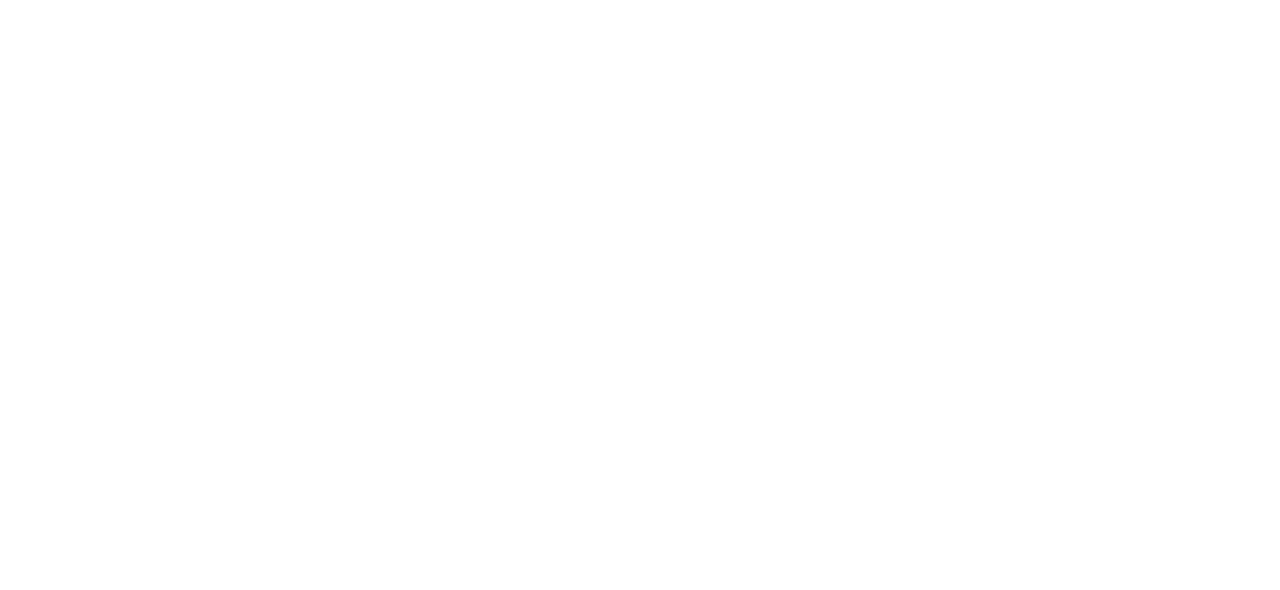
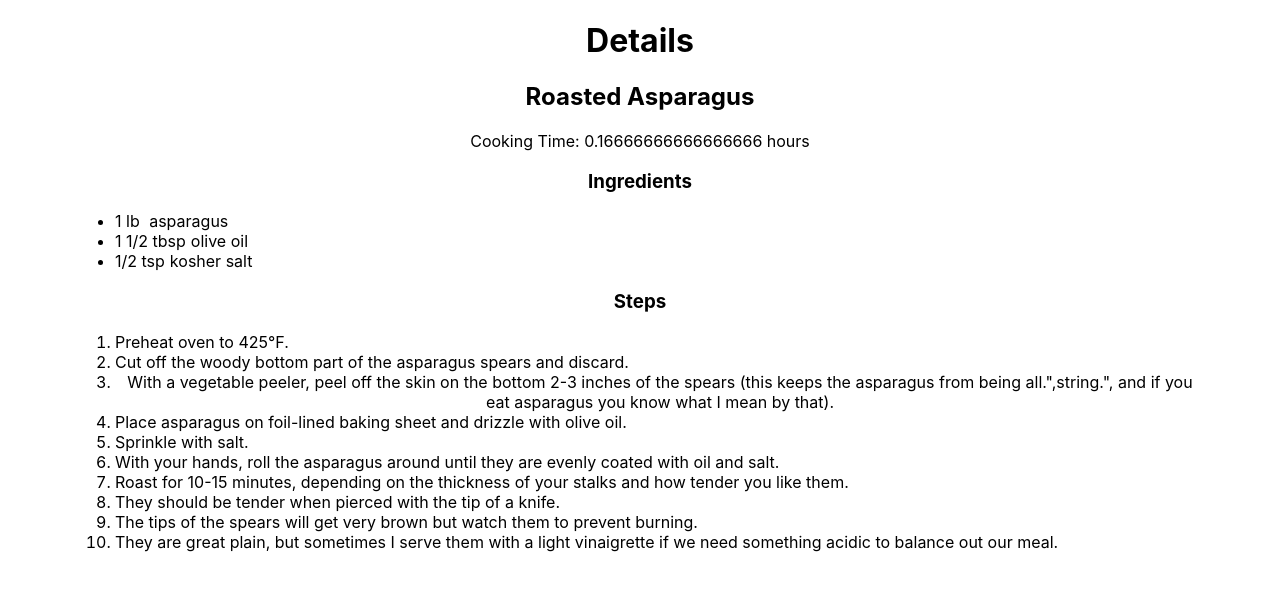
Before and after one commit to sasham43/recipe-list, a React (Create React App) app: page /details/1 in a window 1280 px wide. Before the commit this address had no page. Shown: the top 590 px of the page. Built offline with nearby package versions, Linux system fonts and the light colour scheme; data requests are answered from the project's data file.

Commit message:
stub out details page

```diff
--- a/src/App.js
+++ b/src/App.js
@@ -11,12 +11,12 @@
 function App() {
   return (
     <div className="App">
-      {/* <List /> */}
       <Router>
         <Routes>
           <Route exact path="/" >
             <Route index element={<List />}></Route>
-            <Route path="/details" element={<Details />}>
+            <Route path="/details">
+              <Route path=":index"  element={<Details />} />
             </Route>
             <Route path="/create" element={<Create />}>
             </Route>
--- a/src/components/Details.js
+++ b/src/components/Details.js
@@ -1,5 +1,63 @@
+import { useState, useEffect } from 'react'
+import { useParams } from 'react-router-dom'
+
+import { getRecipes } from '../recipes'
+
 export default function Details(){
+    let params = useParams()
+
+    const [recipe, setRecipe] = useState()
+
+    // console.log('what do we have', params)
+    useEffect(() => {
+        async function getRecipe(){
+            let data = await getRecipes({index: params.index})
+console.log('ddata', data)
+            setRecipe(data[0])
+        }
+
+        getRecipe()
+    }, [params])
+
+
     return (
-        <div>Details</div>
+        <>
+            <h1>Details</h1>
+            {recipe ? <div>
+                <h2 className={`recipe-item`}>{recipe.name}</h2>
+                <div className={`recipe-item`}>
+                    <span>Cooking Time: </span> <span>{recipe.cookingTime/60} hours</span>
+                </div>
+                <div className={`recipe-item`}>
+                    <h3>Ingredients</h3>
+                    <ul>
+                        {
+                            recipe.ingredients.map((ingredient, index) => {
+                                return  (
+                                    <li key={`ingredient-${index}`}>
+                                        <span className={`ingredient-quantity`}>{ingredient.quantity}</span>
+                                        <span>{ingredient.name}</span>
+                                    </li>
+                                )
+                            })
+                        }
+                    </ul>
+                </div>
+                <div className={`recipe-item`}>
+                    <h3>Steps</h3>
+                    <ol>
+                        {
+                            recipe.steps.map((step, index) => {
+                                return  (
+                                    <li key={`step-${index}`}>
+                                        {step}
+                                    </li>
+                                )
+                            })
+                        }
+                    </ol>
+                </div>
+            </div> : null}
+        </>
     )
 }
--- a/src/components/List.js
+++ b/src/components/List.js
@@ -1,4 +1,5 @@
 import React, { useState, useEffect } from 'react'
+import { Link } from 'react-router-dom'
 
 import { getRecipes } from '../recipes'
 
@@ -30,6 +31,7 @@
                 {
                     recipeList.map((recipe, index) => {
                         return (
+                            <Link to={`/details/${index}`}>
                                 <div key={`recipe-list-item-${index}`} className={`recipe-list-item`}>
                                     <div>{recipe.name}</div>
                                     <div>{recipe.creation_year}</div>
@@ -41,6 +43,7 @@
                                         </button>
                                     </div>
                                 </div>
+                            </Link>
                         )
                     })
                 }
--- a/src/index.css
+++ b/src/index.css
@@ -12,9 +12,31 @@
     monospace;
 }
 
+.App {
+  padding-left: 75px;
+  padding-right: 75px;
+}
+@media(max-width: 800px) {
+  .App {
+    padding-left: 25px;
+    padding-rigth: 25px;
+  }
+}
+
 .recipe-list-headers,
 .recipe-list-item {
   display: flex;
   justify-content: space-evenly;
   align-items: flex-start;
 }
+
+.ingredient-quantity {
+  margin-right: 5px;
+}
+
+.recipe-item ul,
+.recipe-item ol {
+  display: flex;
+  flex-direction: column;
+  align-items: flex-start;
+}
--- a/src/recipes.js
+++ b/src/recipes.js
@@ -1,7 +1,7 @@
-export async function getRecipes(){
+export async function getRecipes(params){
     let recipeData = await fetch('http://localhost:3000/recipes')
 
-    console.log('recipes', recipeData)
+    // console.log('recipes', recipeData)
 
     let recipes = await recipeData.json()
 
@@ -14,5 +14,14 @@
             ...recipe,
             cookingTime
         }
+    }).filter((recipe, index) => {
+        // simulates get single recipe function
+        // in a real app, I would store the main array in some sort of Redux state or Context API and access the individual recipe using an ID
+        console.log('index', index, params.index)
+        if(params?.index !== undefined){
+            return index == params.index
+        } else {
+            return true
+        }
     })
 }
```
Lines whose indentation alone changed are shown as unchanged.
